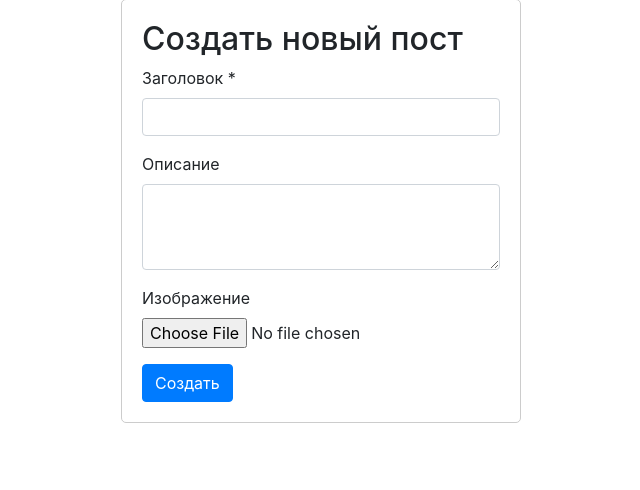
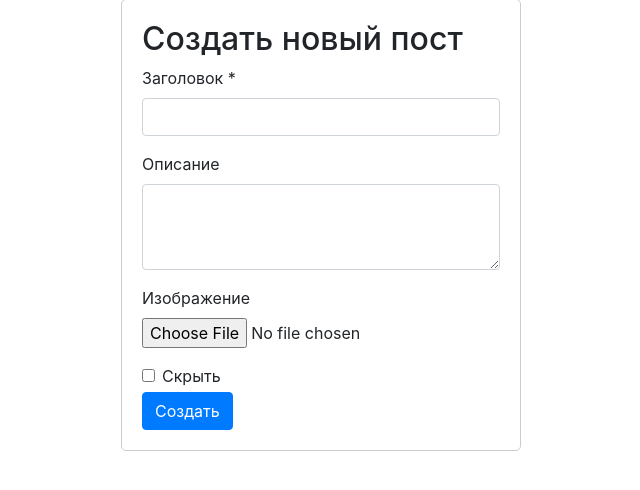
Before and after one commit to Misha-creato/django_post_feed, a Django app: page /post/create/ in a window 1280 px wide. Shown: the part 221-711 px from the top of the page, without its empty margins (319-959 px from the left). Run offline with Django 4.2, Linux system fonts and the light colour scheme; the visitor is signed in with stand-in values (Sample User, id 1); some libraries are stand-ins or nearby versions.

Commit message:
Updated create post

```diff
--- a/templates/create_post.html
+++ b/templates/create_post.html
@@ -19,6 +19,10 @@
                     <label for="postImage">Изображение</label>
                     <input type="file" class="form-control-file" id="postImage" name="image">
                 </div>
+                <div class="form-check mb-1">
+                    <input type="checkbox" class="form-check-input" id="postHide" name="hide">
+                    <label class="form-check-label" for="postHide">Скрыть</label>
+                </div>
                 <button type="submit" class="btn btn-primary">Создать</button>
             </form>
         </div>
```
